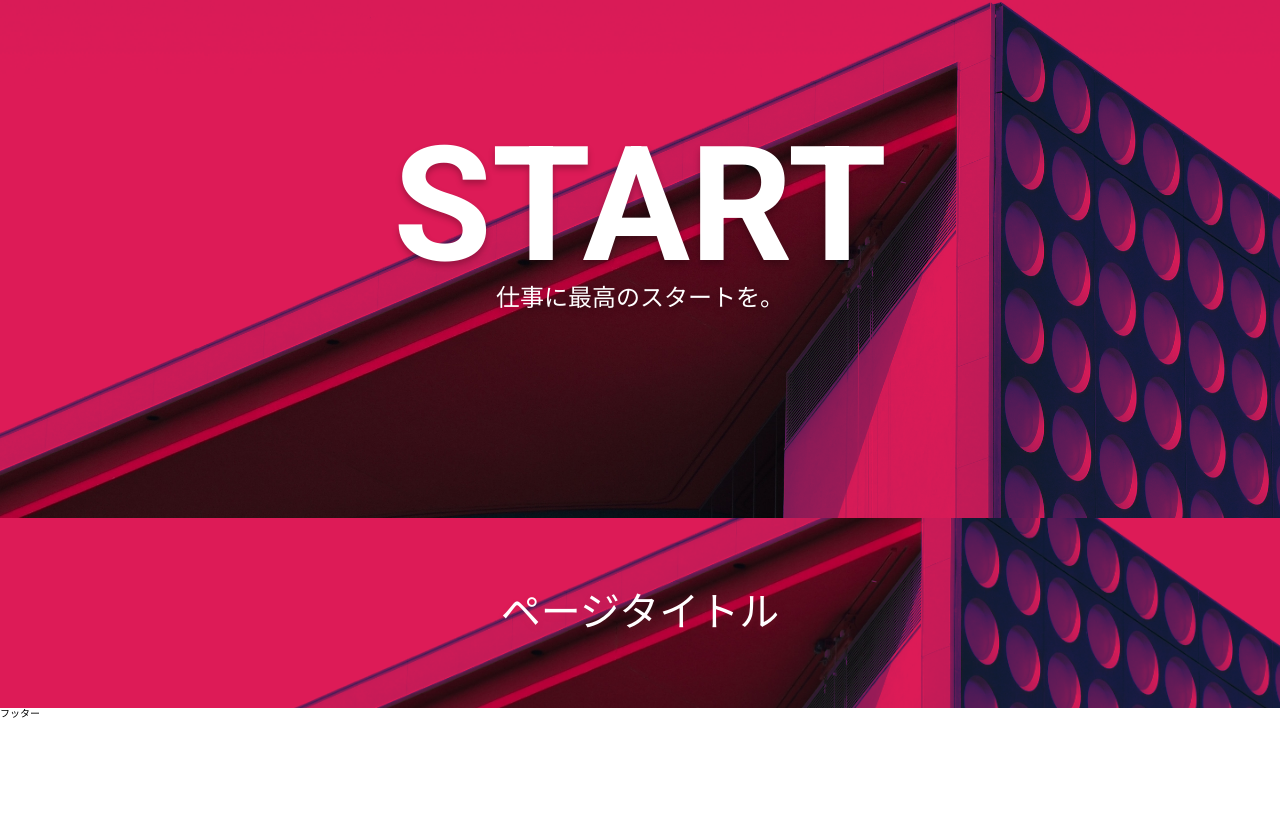
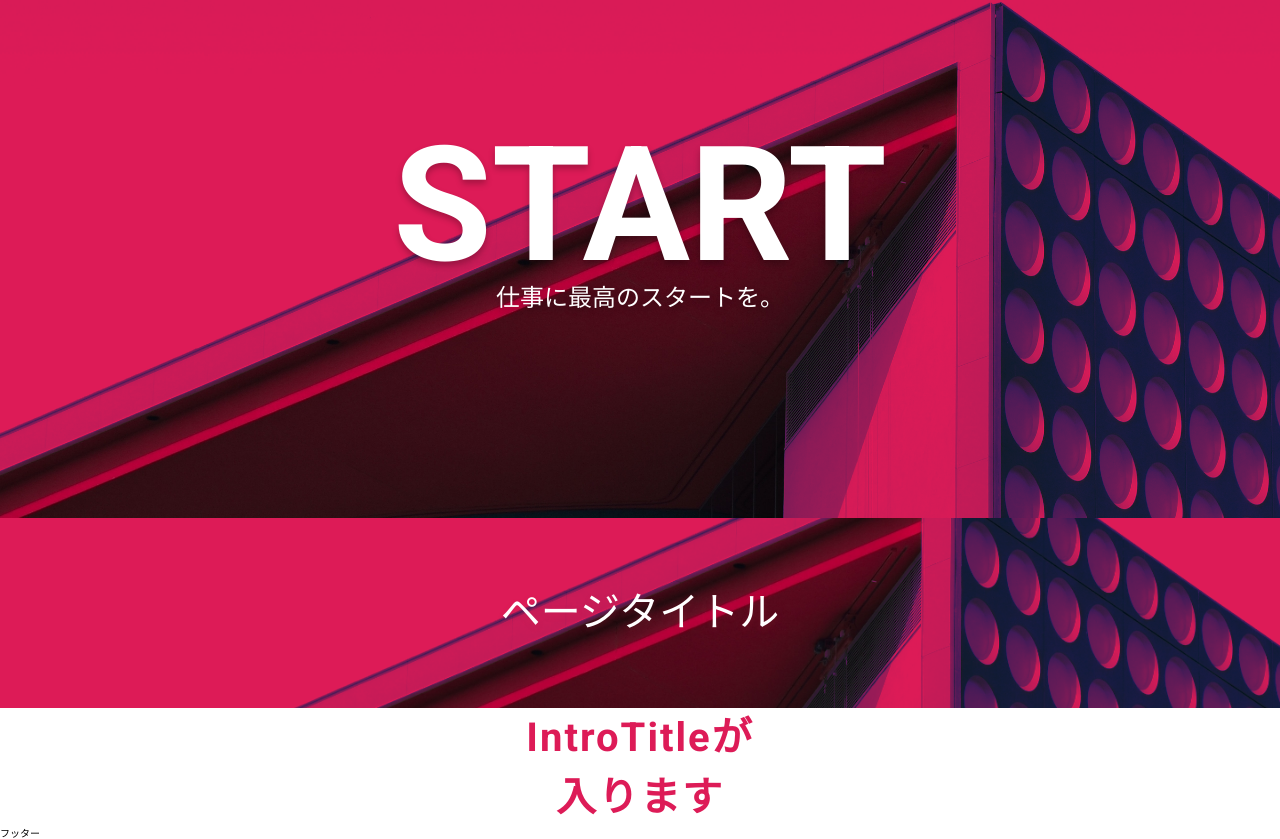
Before and after one commit to nittashiori/next-beginner-ts, a Next.js app: page / in a window 1280 px wide. Shown: the part 755-1594 px from the top of the page. Before the commit the page ends 1474 px from the top, so only its background shows below. Built offline with nearby package versions, Linux system fonts and the light colour scheme.

Commit message:
pageにIntroTitle追加

```diff
--- a/src/app/page.tsx
+++ b/src/app/page.tsx
@@ -4,6 +4,7 @@ import { MaterialIcon } from "src/components/Atoms/MaterialIcon"
 import { TextLink } from "src/components/Atoms/TextLink"
 import { Mv } from "src/components/Atoms/Mv"
 import { PageTitle } from "src/components/Atoms/PageTitle"
+import { IntroTitle } from "src/components/Atoms/IntroTitle"
 
 export default function Page() {
   return (
@@ -18,6 +19,7 @@ export default function Page() {
        <TextLink href="https://google.com">リンクが入ります</TextLink>
        <Mv />
        <PageTitle>ページタイトル</PageTitle>
+       <IntroTitle>{`IntroTitleが\n入ります`}</IntroTitle>
     </>
   );
 }
```
